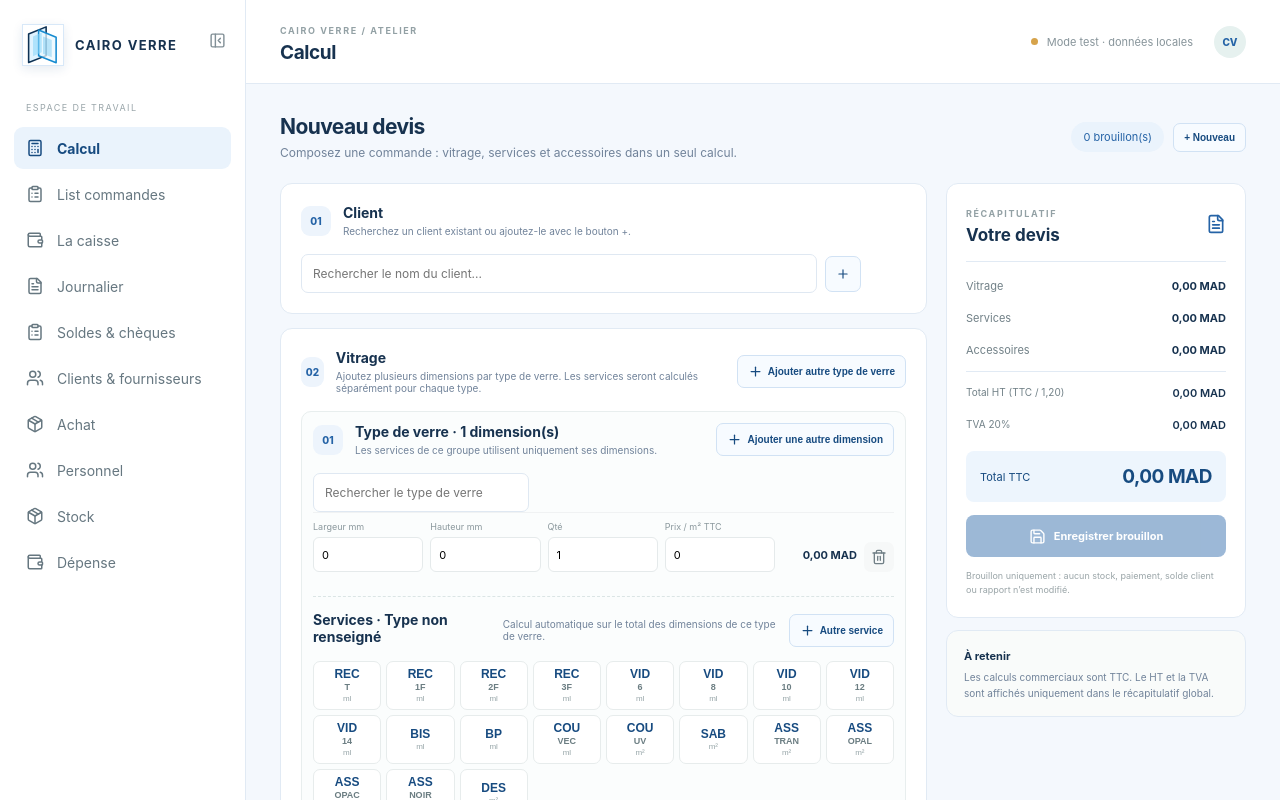
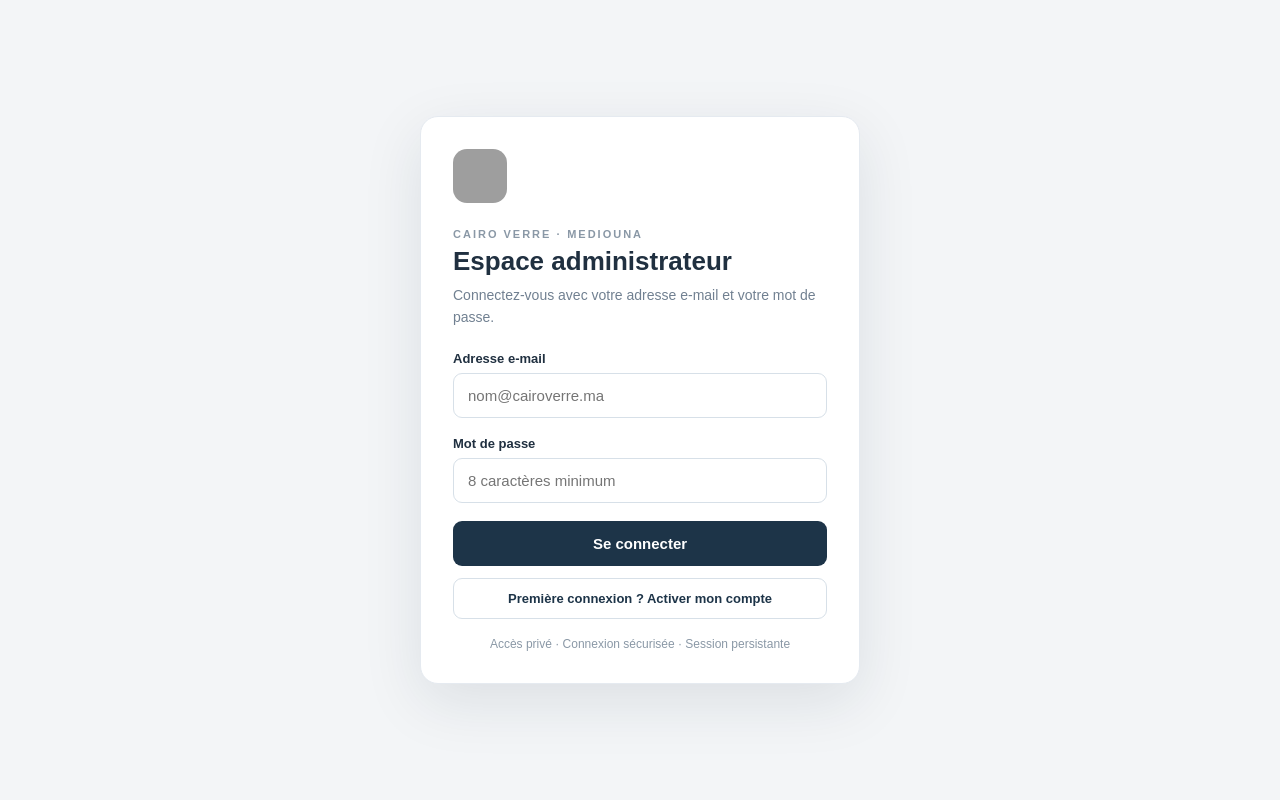
Before and after one commit to souify993-create/cairo-verre-workshop, a Next.js app: page / in a window 1280 px wide. Shown: the top 800 px of the page. Built offline with nearby package versions, Linux system fonts and the light colour scheme; grey boxes are pictures that could not be loaded.

Commit message:
Enable production Supabase authentication and shared data

```diff
--- a/src/app/page.tsx
+++ b/src/app/page.tsx
@@ -24,7 +24,7 @@ import { createSupabaseBrowserClient } from "@/lib/supabase";
 import { ACCESSORY_CATALOG, GLASS_CATALOG, catalogKey } from "@/lib/catalog";
 import { loadCloudWorkshop, saveCloudWorkshop } from "@/lib/cloud-workshop";
 // Temporary workshop test mode: local demo data only; switch off after feature QA and before admin rollout.
-const DEMO_MODE = true;
+const DEMO_MODE = false;
 const nav=[{label:"Calcul",icon:Calculator},{label:"List commandes",icon:ClipboardList},{label:"La caisse",icon:Wallet},{label:"Journalier",icon:FileText},{label:"Soldes & chèques",icon:ClipboardList},{label:"Clients & fournisseurs",icon:Users},{label:"Achat",icon:Package},{label:"Personnel",icon:Users},{label:"Stock",icon:Package},{label:"Dépense",icon:Wallet}];
 const money=(n:number)=>new Intl.NumberFormat("fr-MA",{style:"currency",currency:"MAD",maximumFractionDigits:2}).format(n);
 function serviceCode(name:string){const key=name.trim().toLocaleUpperCase("fr");if(key==="RTC TOTAL")return {main:"REC",sub:"T"};if(key.startsWith("RCT "))return {main:"REC",sub:key.includes("1 FACE")?"1F":key.includes("2 FACE")?"2F":"3F"};if(key==="BISAUTAGE")return {main:"BIS",sub:""};if(key==="BP")return {main:"BP",sub:""};if(key.startsWith("VID "))return {main:"VID",sub:key.replace("VID ","")};if(key.startsWith("COULLAGE "))return {main:"COU",sub:key.replace("COULLAGE ","")};if(key.startsWith("ASSEMBLAGE "))return {main:"ASS",sub:key.replace("ASSEMBLAGE ","").slice(0,4)};if(key==="SABLAGE")return {main:"SAB",sub:""};if(key==="DESSIN")return {main:"DES",sub:""};return {main:key.slice(0,3),sub:""};}
```
